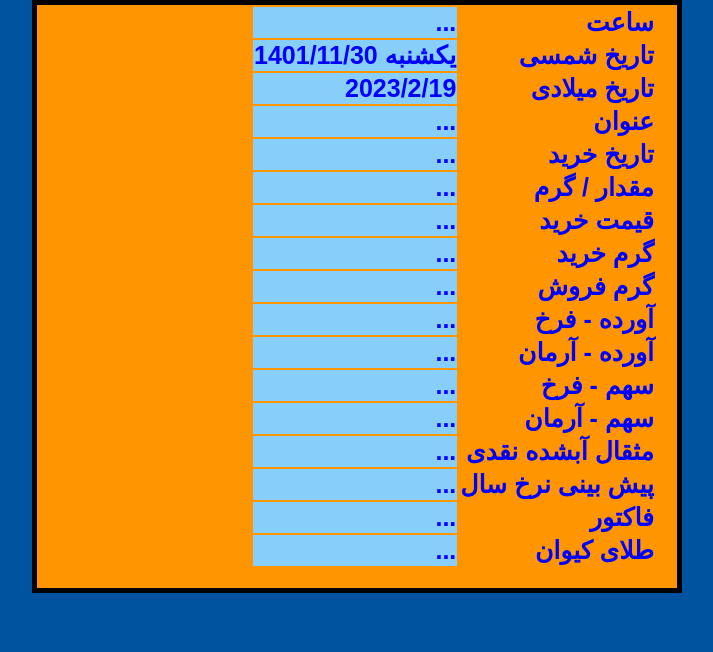
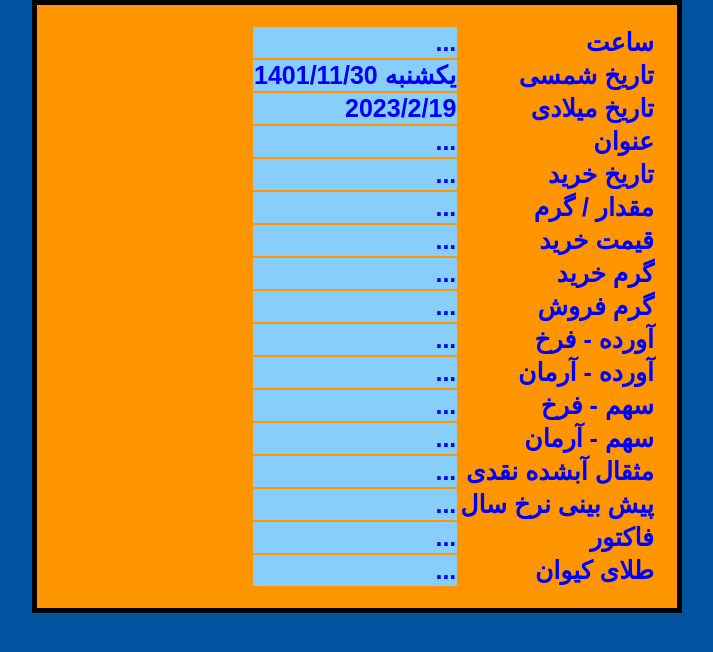
Before and after one commit to a9018/AZK, a plain HTML site: page index.html in a window 1280 px wide. Shown: the whole page, without its empty margins (283-996 px from the left). Drawn offline with Linux system fonts and the light colour scheme; a web font is replaced by a local one.

Commit message:
Update style.css

```diff
--- a/styles/style.css
+++ b/styles/style.css
@@ -40,9 +40,9 @@ li {
 
 body {
     width: 600px;
-    margin: 0 auto;
+    margin: auto;
     background-color: #ff9500;
-    padding: 0 20px 20px 20px;
+    padding: 20px 20px 20px 20px;
     border: 5px solid black;
 }
 
```
